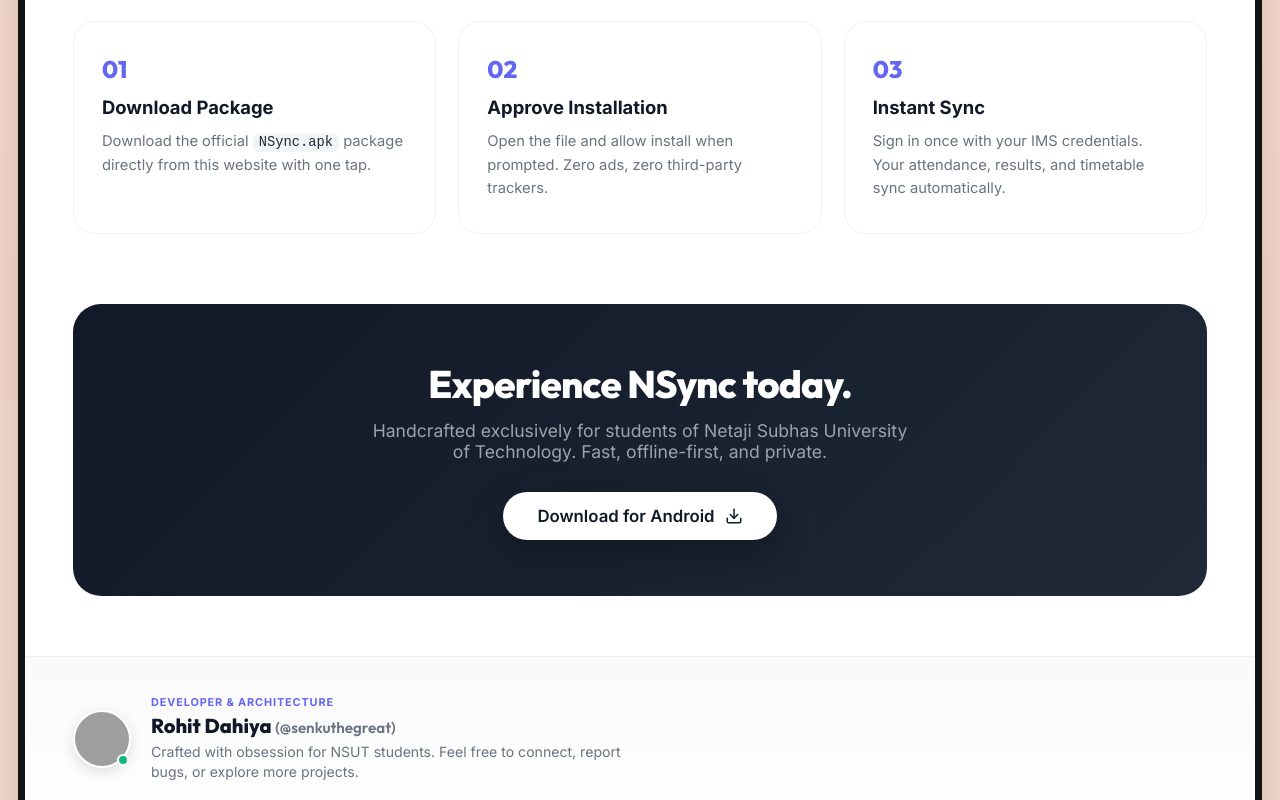
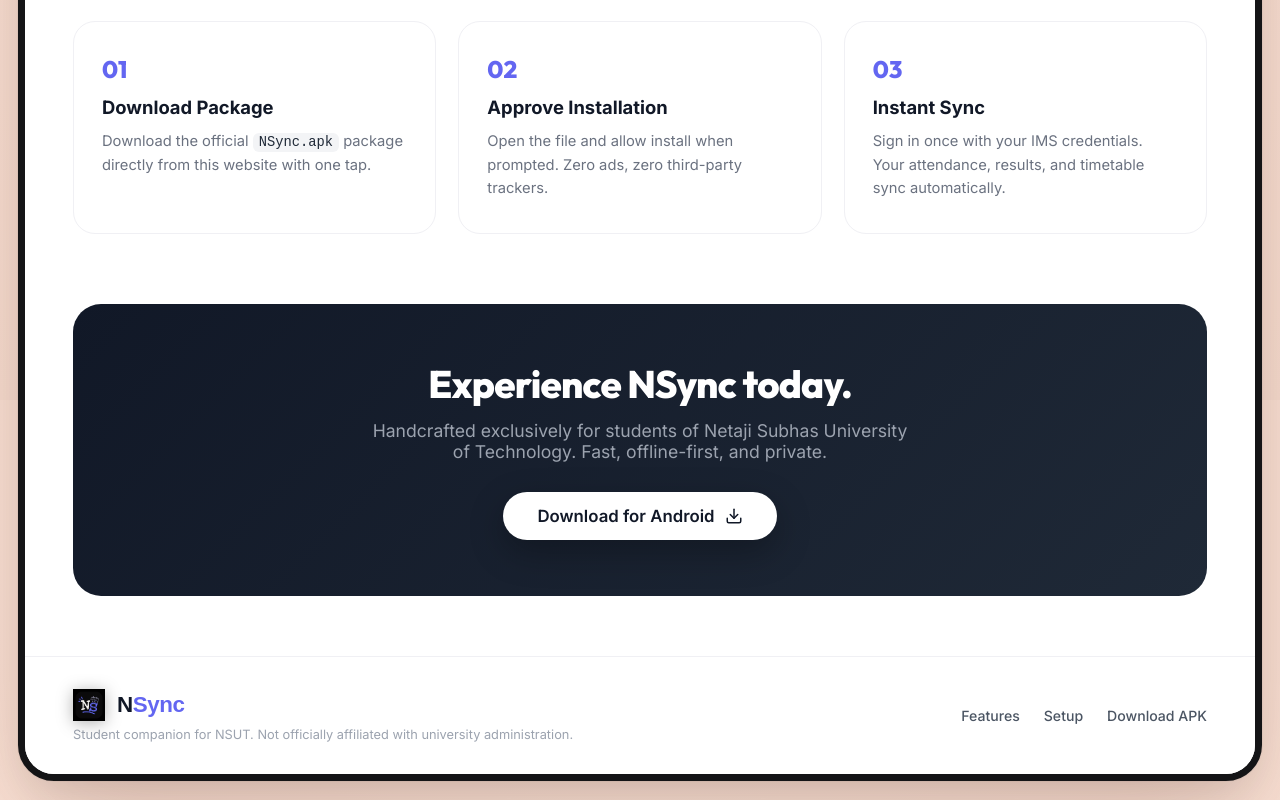
Before and after one commit to senkuthegreat/NSync, a React (Vite) app in the folder web/: page / in a window 1280 px wide. Shown: the part 2000-2800 px from the top of the page. Built offline with nearby package versions, Linux system fonts and the light colour scheme; grey boxes are pictures that could not be loaded; a web font is replaced by a local one.

Commit message:
feat: keep only contact pill at header, clean minimal footer

```diff
--- a/web/src/App.jsx
+++ b/web/src/App.jsx
@@ -78,7 +78,7 @@
           {/* Subtle Contrast Gradient Overlay for Typography Clarity */}
           <div className="hero-gradient-overlay"></div>
 
-          {/* Top Clean Header (NSync Logo, Creator Links & Download Pill) */}
+          {/* Top Clean Header: Logo on Left, ONLY Contact Pill on Right */}
           <header className={`hero-nav ${scrolled ? 'nav-scrolled' : ''}`}>
             <a href="#" className="brand-group">
               <img
@@ -92,7 +92,7 @@
             </a>
 
             <div className="nav-actions">
-              {/* Creator Socials in Header */}
+              {/* Creator Contact Pill in Header */}
               <div className="nav-social-group">
                 <a
                   href={DEVELOPER_INFO.portfolio}
@@ -143,15 +143,6 @@
                   <Mail size={15} />
                 </a>
               </div>
-
-              <a
-                href={LATEST_DOWNLOAD_URL}
-                download="NSync.apk"
-                className="nav-btn-pill"
-              >
-                <Download size={15} />
-                <span>Download</span>
-              </a>
             </div>
           </header>
 
@@ -337,81 +328,8 @@
           </div>
         </section>
 
-        {/* Comprehensive Developer & Contact Showcase + Footer */}
-        <footer className="canvas-footer-area">
-          <div className="developer-contact-card">
-            <div className="dev-card-left">
-              <div className="dev-avatar-container">
-                <img
-                  src={DEVELOPER_INFO.avatar}
-                  alt={DEVELOPER_INFO.name}
-                  className="dev-avatar-img"
-                />
-                <span className="dev-active-indicator" title="Active"></span>
-              </div>
-              <div className="dev-meta-content">
-                <span className="dev-badge-tag">Developer & Architecture</span>
-                <h3 className="dev-name-title">
-                  {DEVELOPER_INFO.name} <span className="dev-handle-inline">({DEVELOPER_INFO.handle})</span>
-                </h3>
-                <p className="dev-tagline">
-                  Crafted with obsession for NSUT students. Feel free to connect, report bugs, or explore more projects.
-                </p>
-              </div>
-            </div>
-
-            <div className="dev-links-container">
-              <a
-                href={DEVELOPER_INFO.portfolio}
-                target="_blank"
-                rel="noopener noreferrer"
-                className="contact-pill-btn portfolio"
-              >
-                <Globe size={16} />
-                <span>Portfolio</span>
-              </a>
-
-              <a
-                href={DEVELOPER_INFO.github}
-                target="_blank"
-                rel="noopener noreferrer"
-                className="contact-pill-btn github"
-              >
-                <GithubIcon size={16} />
-                <span>GitHub</span>
-              </a>
-
-              <a
-                href={DEVELOPER_INFO.linkedin}
-                target="_blank"
-                rel="noopener noreferrer"
-                className="contact-pill-btn linkedin"
-              >
-                <LinkedinIcon size={16} />
-                <span>LinkedIn</span>
-              </a>
-
-              <a
-                href={DEVELOPER_INFO.instagram}
-                target="_blank"
-                rel="noopener noreferrer"
-                className="contact-pill-btn instagram"
-              >
-                <InstagramIcon size={16} />
-                <span>Instagram</span>
-              </a>
-
-              <a
-                href={DEVELOPER_INFO.email}
-                className="contact-pill-btn email"
-              >
-                <Mail size={16} />
-                <span>Email</span>
-              </a>
-            </div>
-          </div>
-
-          <div className="canvas-footer-bottom">
+        {/* Clean, Professional Footer (Zero Redundant Contact Cards) */}
+        <footer className="canvas-footer">
           <div className="footer-left">
             <div className="brand-group">
               <img
@@ -435,7 +353,6 @@
               Download APK
             </a>
           </div>
-          </div>
         </footer>
       </div>
     </div>
--- a/web/src/index.css
+++ b/web/src/index.css
@@ -135,68 +135,43 @@
 .nav-actions {
   display: flex;
   align-items: center;
-  gap: 12px;
-}
-
-.nav-actions {
-  display: flex;
-  align-items: center;
-  gap: 12px;
 }
 
 .nav-social-group {
   display: flex;
   align-items: center;
-  gap: 4px;
-  background: rgba(255, 255, 255, 0.14);
-  backdrop-filter: blur(14px);
-  -webkit-backdrop-filter: blur(14px);
-  border: 1px solid rgba(255, 255, 255, 0.22);
+  gap: 8px;
+  background: rgba(255, 255, 255, 0.16);
+  backdrop-filter: blur(16px);
+  -webkit-backdrop-filter: blur(16px);
+  border: 1px solid rgba(255, 255, 255, 0.28);
   border-radius: 999px;
-  padding: 4px 6px;
-  box-shadow: 0 4px 14px rgba(0, 0, 0, 0.1);
+  padding: 6px 14px;
+  box-shadow: 0 4px 18px rgba(0, 0, 0, 0.12);
+  transition: all 0.2s cubic-bezier(0.16, 1, 0.3, 1);
+}
+
+.nav-social-group:hover {
+  background: rgba(255, 255, 255, 0.24);
+  border-color: rgba(255, 255, 255, 0.42);
 }
 
 .nav-social-icon-btn {
-  width: 32px;
-  height: 32px;
+  width: 30px;
+  height: 30px;
   border-radius: 50%;
   display: inline-flex;
   align-items: center;
   justify-content: center;
-  color: rgba(255, 255, 255, 0.9);
+  color: #ffffff;
   text-decoration: none;
   transition: all 0.2s cubic-bezier(0.16, 1, 0.3, 1);
 }
 
 .nav-social-icon-btn:hover {
   color: #ffffff;
-  background: rgba(255, 255, 255, 0.28);
-  transform: translateY(-1px) scale(1.08);
-}
-
-.nav-btn-pill {
-  background: rgba(255, 255, 255, 0.25);
-  backdrop-filter: blur(14px);
-  -webkit-backdrop-filter: blur(14px);
-  border: 1px solid rgba(255, 255, 255, 0.35);
-  color: #ffffff;
-  padding: 9px 24px;
-  border-radius: 999px;
-  font-size: 0.92rem;
-  font-weight: 600;
-  text-decoration: none;
-  display: inline-flex;
-  align-items: center;
-  gap: 8px;
-  box-shadow: 0 4px 14px rgba(0, 0, 0, 0.15);
-  transition: all 0.2s ease;
-}
-
-.nav-btn-pill:hover {
-  background: rgba(255, 255, 255, 0.38);
-  border-color: rgba(255, 255, 255, 0.55);
-  transform: translateY(-1px);
+  background: rgba(255, 255, 255, 0.22);
+  transform: translateY(-1px) scale(1.15);
 }
 
 /* Hero Center Headlines */
@@ -440,156 +415,16 @@
   gap: 16px;
 }
 
-/* Comprehensive Developer Showcase & Footer */
-.canvas-footer-area {
+/* Clean Canvas Footer */
+.canvas-footer {
   border-top: 1px solid #f0f0f4;
-  background: #ffffff;
-  display: flex;
-  flex-direction: column;
-}
-
-.developer-contact-card {
-  padding: 38px 48px;
-  display: flex;
-  justify-content: space-between;
-  align-items: center;
-  gap: 32px;
-  flex-wrap: wrap;
-  background: linear-gradient(180deg, #fafafa 0%, #ffffff 100%);
-  border-bottom: 1px solid #f0f0f4;
-}
-
-.dev-card-left {
-  display: flex;
-  align-items: center;
-  gap: 20px;
-}
-
-.dev-avatar-container {
-  position: relative;
-  width: 58px;
-  height: 58px;
-  flex-shrink: 0;
-}
-
-.dev-avatar-img {
-  width: 100%;
-  height: 100%;
-  border-radius: 50%;
-  object-fit: cover;
-  border: 2px solid #ffffff;
-  box-shadow: 0 4px 14px rgba(0, 0, 0, 0.12);
-}
-
-.dev-active-indicator {
-  position: absolute;
-  bottom: 2px;
-  right: 2px;
-  width: 12px;
-  height: 12px;
-  background: #10b981;
-  border: 2px solid #ffffff;
-  border-radius: 50%;
-}
-
-.dev-meta-content {
-  display: flex;
-  flex-direction: column;
-  gap: 4px;
-}
-
-.dev-badge-tag {
-  font-size: 0.68rem;
-  font-weight: 800;
-  letter-spacing: 0.08em;
-  text-transform: uppercase;
-  color: var(--accent-indigo);
-}
-
-.dev-name-title {
-  font-family: var(--font-display);
-  font-size: 1.25rem;
-  font-weight: 800;
-  color: #111827;
-}
-
-.dev-handle-inline {
-  font-size: 0.95rem;
-  font-weight: 500;
-  color: #6b7280;
-}
-
-.dev-tagline {
-  font-size: 0.88rem;
-  color: #6b7280;
-  max-width: 480px;
-  line-height: 1.45;
-}
-
-.dev-links-container {
-  display: flex;
-  align-items: center;
-  gap: 10px;
-  flex-wrap: wrap;
-}
-
-.contact-pill-btn {
-  display: inline-flex;
-  align-items: center;
-  gap: 8px;
-  padding: 9px 18px;
-  border-radius: 999px;
-  font-size: 0.85rem;
-  font-weight: 600;
-  text-decoration: none;
-  background: #f3f4f6;
-  color: #374151;
-  border: 1px solid #e5e7eb;
-  transition: all 0.2s cubic-bezier(0.16, 1, 0.3, 1);
-}
-
-.contact-pill-btn:hover {
-  transform: translateY(-2px);
-  box-shadow: 0 6px 18px rgba(0, 0, 0, 0.08);
-}
-
-.contact-pill-btn.portfolio:hover {
-  background: #0f172a;
-  border-color: #0f172a;
-  color: #ffffff;
-}
-
-.contact-pill-btn.github:hover {
-  background: #181717;
-  border-color: #181717;
-  color: #ffffff;
-}
-
-.contact-pill-btn.linkedin:hover {
-  background: #0077b5;
-  border-color: #0077b5;
-  color: #ffffff;
-}
-
-.contact-pill-btn.instagram:hover {
-  background: linear-gradient(45deg, #f09433 0%, #e6683c 25%, #dc2743 50%, #cc2366 75%, #bc1888 100%);
-  border-color: #dc2743;
-  color: #ffffff;
-}
-
-.contact-pill-btn.email:hover {
-  background: #ea4335;
-  border-color: #ea4335;
-  color: #ffffff;
-}
-
-.canvas-footer-bottom {
-  padding: 26px 48px;
+  padding: 32px 48px;
   display: flex;
   justify-content: space-between;
   align-items: center;
   flex-wrap: wrap;
   gap: 20px;
+  background: #ffffff;
 }
 
 .footer-left {
@@ -654,13 +489,7 @@
     padding: 10px 24px 40px;
   }
 
-  .developer-contact-card {
-    padding: 28px 24px;
-    flex-direction: column;
-    align-items: flex-start;
-  }
-
-  .canvas-footer-bottom {
+  .canvas-footer {
     padding: 24px;
     flex-direction: column;
     align-items: flex-start;
@@ -678,14 +507,17 @@
   }
 
   .hero-nav {
-    padding: 18px 16px;
-    flex-direction: column;
-    gap: 16px;
+    padding: 20px 18px;
   }
 
-  .nav-actions {
-    width: 100%;
-    justify-content: space-between;
+  .nav-social-group {
+    padding: 5px 10px;
+    gap: 4px;
+  }
+
+  .nav-social-icon-btn {
+    width: 28px;
+    height: 28px;
   }
 
   .hero-main-title {
@@ -704,12 +536,9 @@
     font-size: 1.8rem;
   }
 
-  .dev-links-container {
-    width: 100%;
-  }
-
-  .contact-pill-btn {
-    flex: 1;
-    justify-content: center;
+  .canvas-footer {
+    padding: 24px;
+    flex-direction: column;
+    align-items: flex-start;
   }
 }
```
Also changed, not shown: 5 other files (tests, documents, lock files or other folders). Lines whose indentation alone changed are shown as unchanged.
